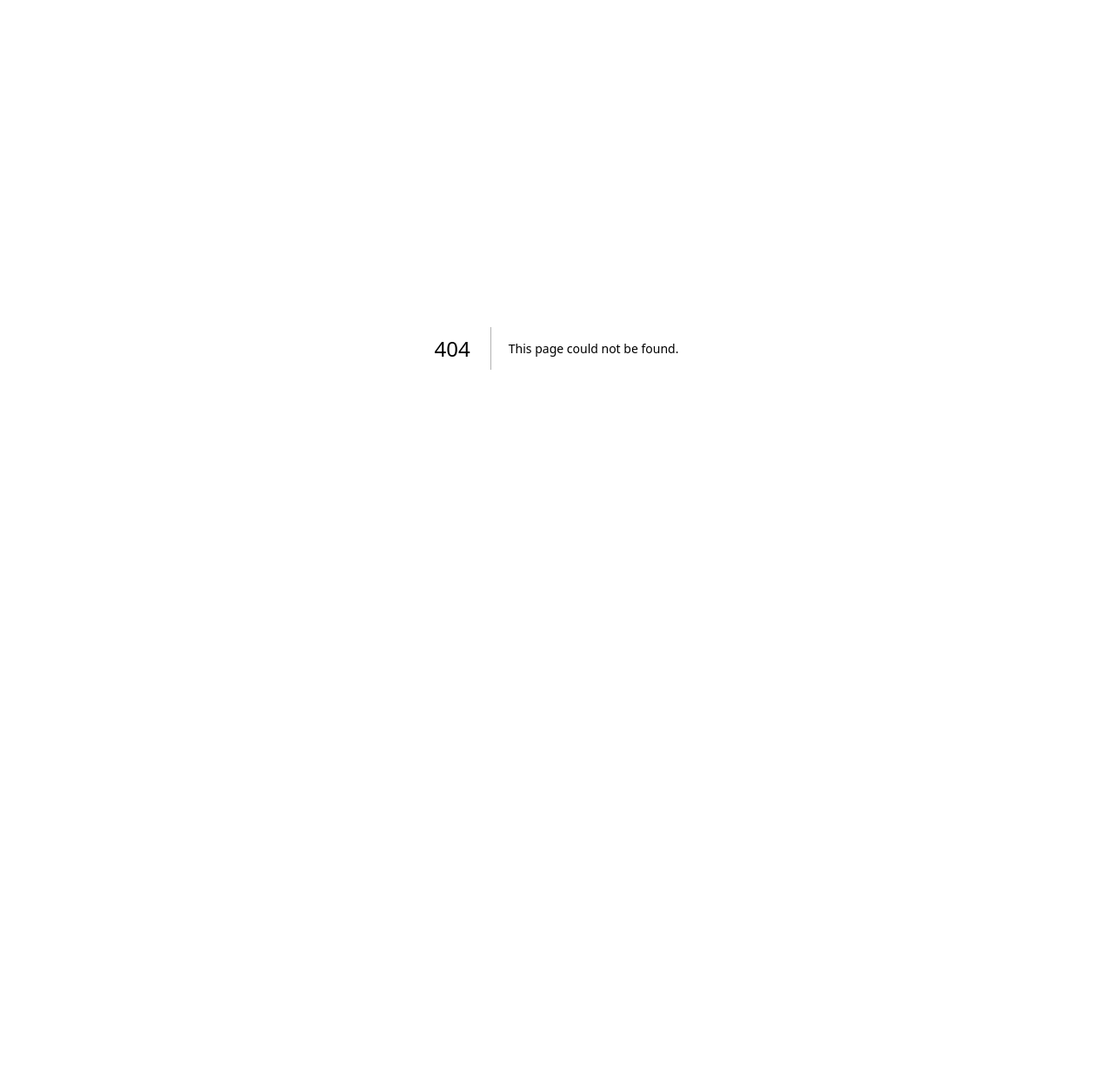
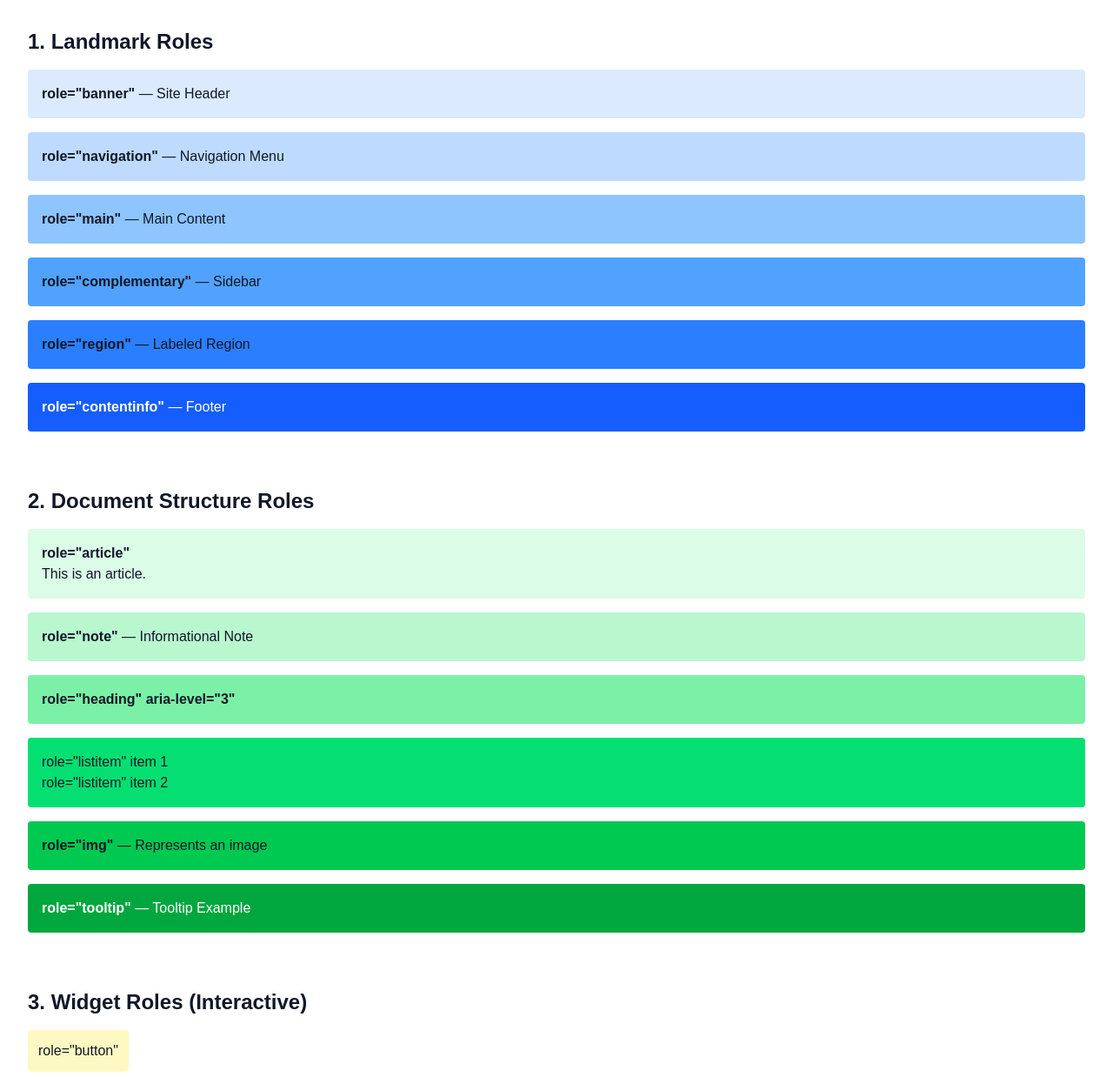
Before and after one commit to vishal911m/React-Practice, a Next.js app: page /aria-demo in a window 1280 px wide. Before the commit this address had no page. Shown: the top 1246 px of the page at 87% size. Before the commit the page ends 800 px from the top, so only its background shows below. Built offline with nearby package versions, Linux system fonts and the light colour scheme.

Commit message:
aria-demo

```diff
--- /dev/null
+++ b/app/aria-demo/page.js
@@ -0,0 +1,142 @@
+"use client";
+
+import React from "react";
+
+export default function Page() {
+  return (
+    <div className="p-8 space-y-16 text-gray-900">
+
+      {/* ================= LANDMARK ROLES ================= */}
+      <section>
+        <h2 className="text-2xl font-bold mb-4">1. Landmark Roles</h2>
+
+        <header role="banner" className="p-4 bg-blue-100 rounded">
+          <strong>role="banner"</strong> — Site Header
+        </header>
+
+        <nav role="navigation" className="p-4 bg-blue-200 rounded mt-4">
+          <strong>role="navigation"</strong> — Navigation Menu
+        </nav>
+
+        <main role="main" className="p-4 bg-blue-300 rounded mt-4">
+          <strong>role="main"</strong> — Main Content
+        </main>
+
+        <aside role="complementary" className="p-4 bg-blue-400 rounded mt-4">
+          <strong>role="complementary"</strong> — Sidebar
+        </aside>
+
+        <section role="region" aria-label="Custom Region" className="p-4 bg-blue-500 rounded mt-4">
+          <strong>role="region"</strong> — Labeled Region
+        </section>
+
+        <footer role="contentinfo" className="p-4 bg-blue-600 text-white rounded mt-4">
+          <strong>role="contentinfo"</strong> — Footer
+        </footer>
+      </section>
+
+
+      {/* ================= DOCUMENT STRUCTURE ROLES ================= */}
+      <section>
+        <h2 className="text-2xl font-bold mb-4">2. Document Structure Roles</h2>
+
+        <article role="article" className="p-4 bg-green-100 rounded">
+          <strong>role="article"</strong>
+          <p>This is an article.</p>
+        </article>
+
+        <div role="note" className="p-4 bg-green-200 rounded mt-4">
+          <strong>role="note"</strong> — Informational Note
+        </div>
+
+        <h3 role="heading" aria-level="3" className="p-4 bg-green-300 rounded mt-4">
+          <strong>role="heading" aria-level="3"</strong>
+        </h3>
+
+        <ul role="list" className="p-4 bg-green-400 rounded mt-4">
+          <li role="listitem">role="listitem" item 1</li>
+          <li role="listitem">role="listitem" item 2</li>
+        </ul>
+
+        <div role="img" aria-label="decorative-image-demo" className="p-4 bg-green-500 rounded mt-4">
+          <strong>role="img"</strong> — Represents an image
+        </div>
+
+        <div role="tooltip" className="p-4 bg-green-600 text-white rounded mt-4">
+          <strong>role="tooltip"</strong> — Tooltip Example
+        </div>
+      </section>
+
+
+      {/* ================= WIDGET ROLES ================= */}
+      <section>
+        <h2 className="text-2xl font-bold mb-4">3. Widget Roles (Interactive)</h2>
+
+        <button role="button" className="p-3 bg-yellow-100 rounded">
+          role="button"
+        </button>
+
+        <input role="textbox" className="p-3 bg-yellow-200 rounded block mt-4" placeholder='role="textbox"' />
+
+        <div role="checkbox" aria-checked="false" className="p-3 bg-yellow-300 rounded mt-4">
+          role="checkbox" (static example)
+        </div>
+
+        <div role="switch" aria-checked="true" className="p-3 bg-yellow-400 rounded mt-4">
+          role="switch"
+        </div>
+
+        <div role="progressbar" aria-valuenow="50" aria-valuemin="0" aria-valuemax="100" className="p-3 bg-yellow-500 rounded mt-4">
+          role="progressbar" — 50%
+        </div>
+
+        <ul role="listbox" className="p-3 bg-yellow-600 rounded mt-4 text-white">
+          <li role="option">role="option"</li>
+          <li role="option">role="option"</li>
+        </ul>
+
+        <div role="tablist" className="p-3 bg-yellow-700 rounded mt-4 text-white">
+          <div role="tab">role="tab" 1</div>
+          <div role="tab">role="tab" 2</div>
+        </div>
+      </section>
+
+
+      {/* ================= LIVE REGION ROLES ================= */}
+      <section>
+        <h2 className="text-2xl font-bold mb-4">4. Live Region Roles</h2>
+
+        <div role="alert" className="p-4 bg-red-200 rounded">
+          <strong>role="alert"</strong> — Immediate announcement
+        </div>
+
+        <div role="status" className="p-4 bg-red-300 rounded mt-4">
+          <strong>role="status"</strong> — Polite updates
+        </div>
+
+        <div role="log" className="p-4 bg-red-400 rounded mt-4">
+          <strong>role="log"</strong> — Logs latest changes
+        </div>
+
+        <div role="marquee" className="p-4 bg-red-500 rounded mt-4">
+          <strong>role="marquee"</strong> — Deprecated scrolling content
+        </div>
+      </section>
+
+
+      {/* ================= WINDOW ROLES ================= */}
+      <section>
+        <h2 className="text-2xl font-bold mb-4">5. Window Roles</h2>
+
+        <div role="dialog" className="p-4 bg-purple-200 rounded">
+          <strong>role="dialog"</strong> — Dialog Window
+        </div>
+
+        <div role="alertdialog" className="p-4 bg-purple-400 rounded mt-4">
+          <strong>role="alertdialog"</strong> — Alert Dialog
+        </div>
+      </section>
+
+    </div>
+  );
+}
```
